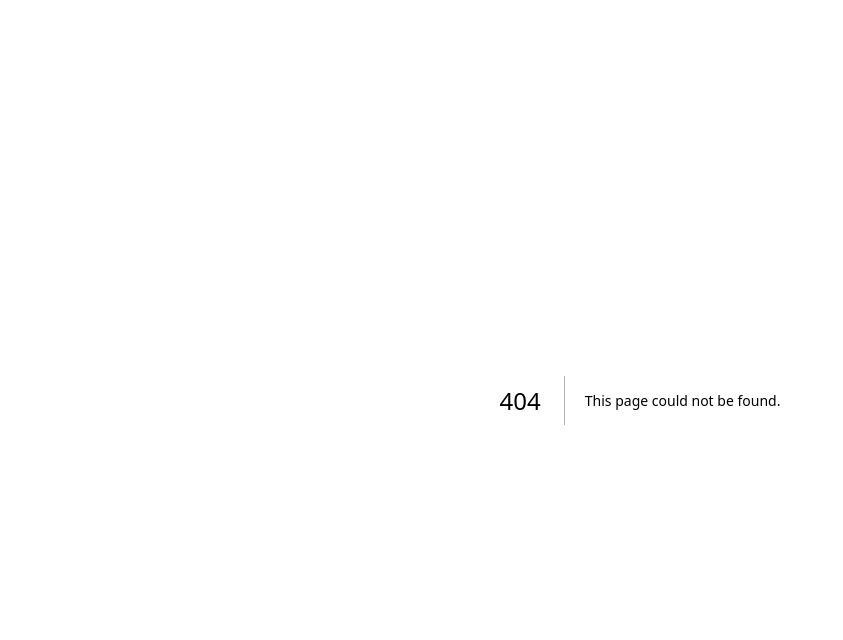
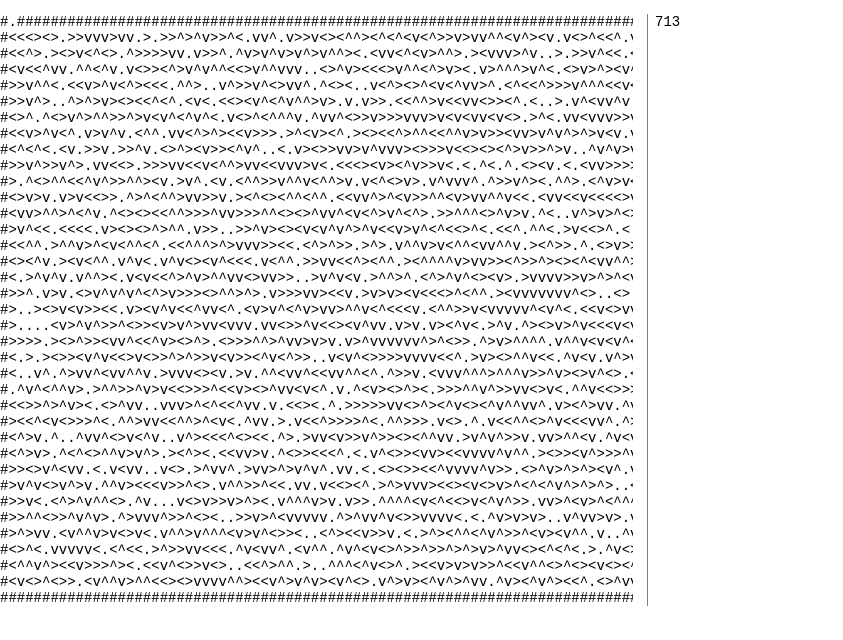
Before and after one commit to d-lukashevich/aoc, a Next.js app: page /days/24 in a window 1280 px wide. Before the commit this address had no page. Shown: the top 640 px of the page, without its empty margins (0-843 px from the left). Built offline with nearby package versions, Linux system fonts and the light colour scheme.

Commit message:
2022 - 24

```diff
--- /dev/null
+++ b/pages/days/24.tsx
@@ -0,0 +1,109 @@
+import { PuzzleRenderer } from 'components/PuzzleRenderer';
+import { Layout } from 'components/Layout';
+
+type IceShard = '<' | 'v' | '^' | '>';
+type Map = IceShard[][][];
+
+const getData = (raw: string): Map => {
+  const preData = raw.split('\n').map((str) => [...str]);
+  return preData.map((row) => row.map((char) => (char === '#' || char === '.' ? [] : [char as IceShard])));
+};
+
+const turnBlizzard = (map: Map) => {
+  const w = map[0].length;
+  const h = map.length;
+  const newMap: Map = new Array(h).fill(0).map(() => new Array(w).fill(0).map(() => []));
+  for (let i = 1; i < h - 1; i++) {
+    for (let j = 1; j < w - 1; j++) {
+      map[i][j].forEach((shard) => {
+        let k = i;
+        let l = j;
+        switch (shard) {
+          case '<': {
+            l = l > 1 ? l - 1 : w - 2;
+            break;
+          }
+          case '>': {
+            l = l < w - 2 ? l + 1 : 1;
+            break;
+          }
+          case '^': {
+            k = k > 1 ? k - 1 : h - 2;
+            break;
+          }
+          case 'v': {
+            k = k < h - 2 ? k + 1 : 1;
+            break;
+          }
+        }
+        newMap[k][l].push(shard);
+      });
+    }
+  }
+  return newMap;
+};
+
+const solve = (raw: string, repeats = 0) => {
+  let map = getData(raw);
+  const w = map[0].length;
+  const h = map.length;
+
+  const starts: [number, number][] = [
+    [0, 1],
+    [h - 1, w - 2],
+  ];
+  let counter = 0;
+
+  const isOkMove = (y: number, x: number) => {
+    if (starts.some((start) => y === start[0] && x === start[1])) return true;
+    if (y < 1 || y > map.length - 2) return false;
+    if (x < 1 || x > map[0].length - 2) return false;
+    return !map[y][x].length;
+  };
+
+  let positionsHash: Record<string, [number, number]> = {};
+  const addPosition = (...position: [number, number]) => {
+    const key = position.join();
+    if (!positionsHash[key]) positionsHash[key] = position;
+  };
+  addPosition(...starts[0]);
+
+  for (let i = 0; i < 1000; i++) {
+    const target = starts[(counter + 1) % 2];
+    map = turnBlizzard(map);
+    const positions = Object.values(positionsHash);
+    positionsHash = {};
+    for (let j = 0; j < positions.length; j++) {
+      const [y, x] = positions[j];
+      // finish
+      if (y === target[0] && x === target[1]) {
+        if (repeats - counter) {
+          counter++;
+          positionsHash = {};
+          addPosition(...starts[counter % 2]);
+          break;
+        } else {
+          return i;
+        }
+      }
+      if (isOkMove(y, x)) addPosition(y, x);
+      if (isOkMove(y, x - 1)) addPosition(y, x - 1);
+      if (isOkMove(y, x + 1)) addPosition(y, x + 1);
+      if (isOkMove(y - 1, x)) addPosition(y - 1, x);
+      if (isOkMove(y + 1, x)) addPosition(y + 1, x);
+    }
+  }
+
+  throw new Error('Most likely it is an infinite loop');
+};
+
+const solveFirst = (raw: string) => solve(raw, 0);
+const solveSecond = (raw: string) => solve(raw, 2);
+
+export default function Day() {
+  return (
+    <Layout>
+      <PuzzleRenderer day={24} func={solveSecond} first={solveFirst} second={solveSecond} />
+    </Layout>
+  );
+}
```
Also changed, not shown: public/inputs/24.txt (added).
